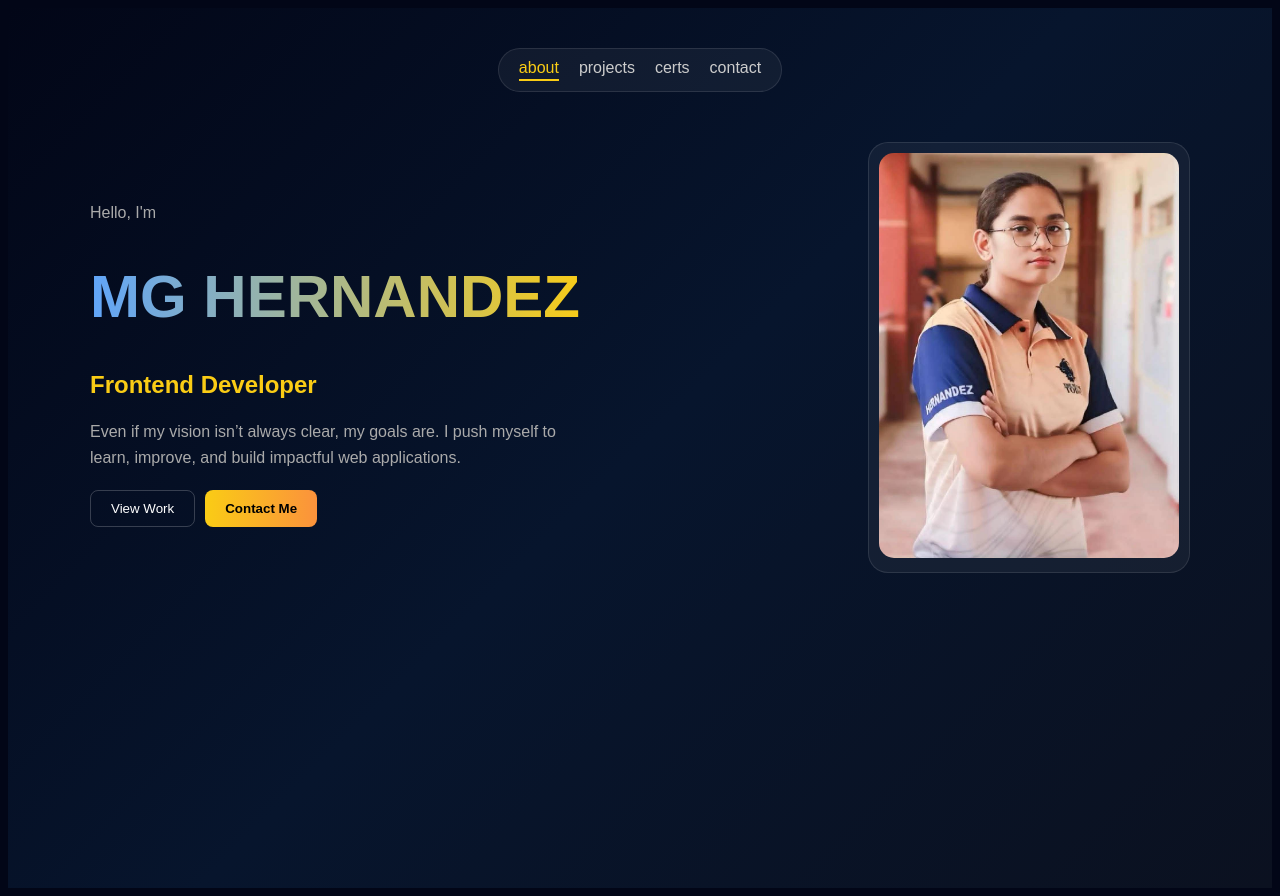
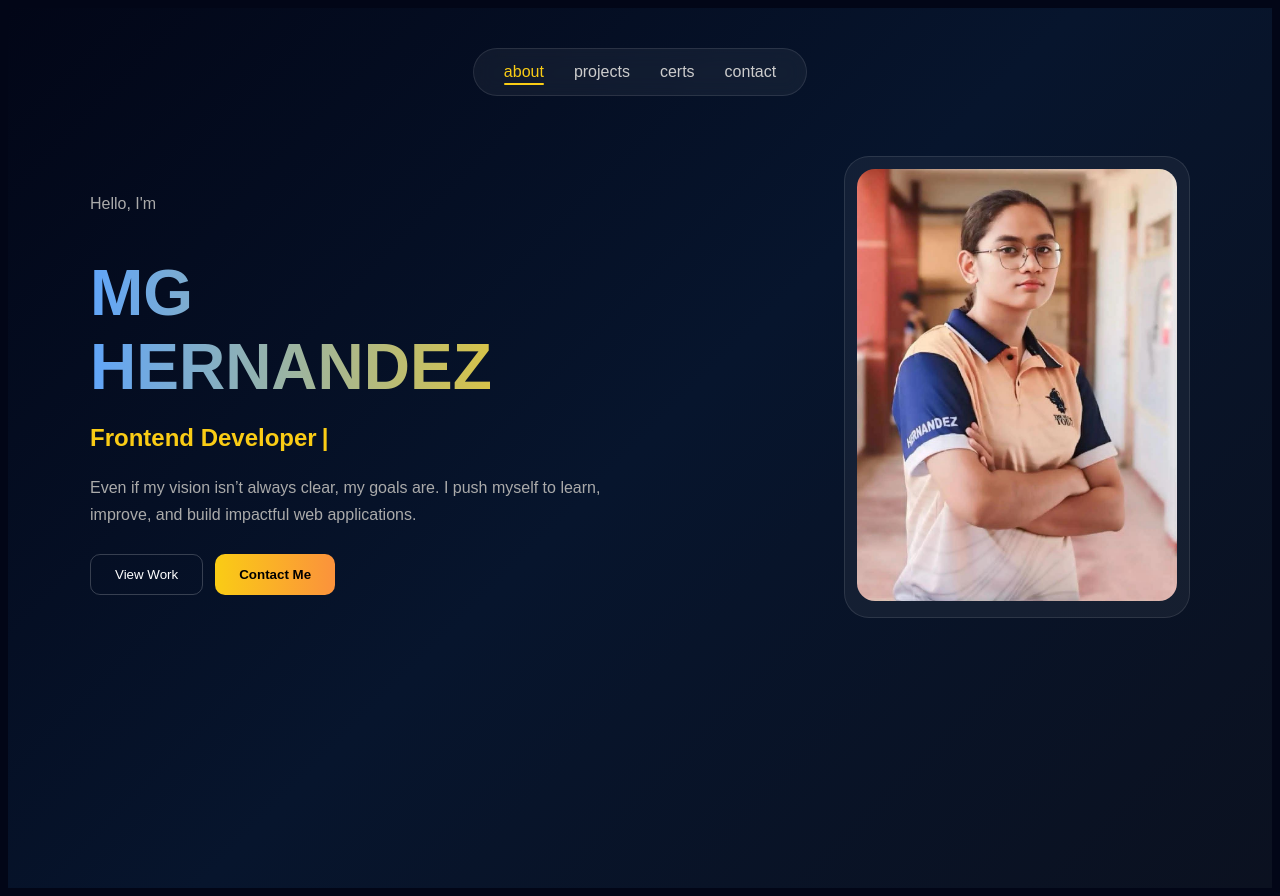
Before and after one commit to mghernandez690-del/portfolio, a Next.js app: page / in a window 1280 px wide. Built offline with nearby package versions, Linux system fonts and the light colour scheme.

Commit message:
premium UI + typewriter effect

```diff
--- a/app/page.tsx
+++ b/app/page.tsx
@@ -5,7 +5,23 @@ import { useState, useEffect } from "react";
 export default function Home() {
   const [active, setActive] = useState("about");
   const [show, setShow] = useState(true);
+  const [text, setText] = useState("");
 
+  const fullText = "Frontend Developer";
+
+  // TYPEWRITER
+  useEffect(() => {
+    let i = 0;
+    const interval = setInterval(() => {
+      setText(fullText.slice(0, i + 1));
+      i++;
+      if (i === fullText.length) clearInterval(interval);
+    }, 50);
+
+    return () => clearInterval(interval);
+  }, [active]);
+
+  // TRANSITION
   useEffect(() => {
     setShow(false);
     const t = setTimeout(() => setShow(true), 200);
@@ -23,15 +39,17 @@ export default function Home() {
       }}
     >
       {/* NAV */}
-      <div style={{ display: "flex", justifyContent: "center", marginBottom: "50px" }}>
+      <div style={{ display: "flex", justifyContent: "center", marginBottom: "60px" }}>
         <div
           style={{
             display: "flex",
-            gap: "20px",
-            padding: "10px 20px",
+            gap: "30px",
+            padding: "14px 30px",
             borderRadius: "999px",
             background: "rgba(255,255,255,0.05)",
             border: "1px solid rgba(255,255,255,0.1)",
+            backdropFilter: "blur(10px)",
+            fontSize: "16px",
           }}
         >
           {["about", "projects", "certs", "contact"].map((item) => (
@@ -40,12 +58,27 @@ export default function Home() {
               onClick={() => setActive(item)}
               style={{
                 cursor: "pointer",
+                position: "relative",
                 color: active === item ? "#facc15" : "#ccc",
-                borderBottom: active === item ? "2px solid #facc15" : "none",
-                paddingBottom: "2px",
+                transition: "0.3s",
               }}
             >
               {item}
+
+              {/* underline */}
+              {active === item && (
+                <span
+                  style={{
+                    position: "absolute",
+                    left: 0,
+                    bottom: "-4px",
+                    width: "100%",
+                    height: "2px",
+                    background: "#facc15",
+                    borderRadius: "10px",
+                  }}
+                />
+              )}
             </span>
           ))}
         </div>
@@ -63,40 +96,44 @@ export default function Home() {
       >
         {/* ABOUT */}
         {active === "about" && (
-          <div style={{ display: "flex", gap: "40px", alignItems: "center", justifyContent: "space-between" }}>
-            <div style={{ maxWidth: "500px" }}>
-              <p style={{ color: "#aaa" }}>Hello, I'm</p>
+          <div style={{ display: "flex", gap: "50px", alignItems: "center", justifyContent: "space-between" }}>
+            <div style={{ maxWidth: "520px" }}>
+              <p style={{ color: "#aaa", marginBottom: "5px" }}>Hello, I'm</p>
 
               <h1
                 style={{
-                  fontSize: "60px",
+                  fontSize: "64px",
                   fontWeight: "bold",
                   background: "linear-gradient(to right, #60a5fa, #facc15)",
                   WebkitBackgroundClip: "text",
                   color: "transparent",
+                  marginBottom: "10px",
                 }}
               >
                 MG HERNANDEZ
               </h1>
 
-              <h2 style={{ color: "#facc15", marginTop: "10px" }}>
-                Frontend Developer
+              {/* TYPEWRITER */}
+              <h2 style={{ color: "#facc15", height: "30px" }}>
+                {text}
+                <span style={{ marginLeft: "5px", animation: "blink 1s infinite" }}>|</span>
               </h2>
 
-              <p style={{ color: "#aaa", marginTop: "15px", lineHeight: "1.6" }}>
+              <p style={{ color: "#aaa", marginTop: "15px", lineHeight: "1.7" }}>
                 Even if my vision isn’t always clear, my goals are. I push myself to learn,
                 improve, and build impactful web applications.
               </p>
 
-              <div style={{ marginTop: "20px", display: "flex", gap: "10px" }}>
+              <div style={{ marginTop: "25px", display: "flex", gap: "12px" }}>
                 <button
                   onClick={() => setActive("projects")}
                   style={{
-                    padding: "10px 20px",
+                    padding: "12px 24px",
                     border: "1px solid rgba(255,255,255,0.2)",
                     background: "transparent",
                     color: "white",
-                    borderRadius: "8px",
+                    borderRadius: "10px",
+                    transition: "0.3s",
                   }}
                 >
                   View Work
@@ -105,11 +142,11 @@ export default function Home() {
                 <button
                   onClick={() => setActive("contact")}
                   style={{
-                    padding: "10px 20px",
+                    padding: "12px 24px",
                     background: "linear-gradient(to right, #facc15, #fb923c)",
                     color: "black",
                     border: "none",
-                    borderRadius: "8px",
+                    borderRadius: "10px",
                     fontWeight: "bold",
                   }}
                 >
@@ -121,18 +158,18 @@ export default function Home() {
             {/* IMAGE */}
             <div
               style={{
-                padding: "10px",
-                borderRadius: "20px",
+                padding: "12px",
+                borderRadius: "25px",
                 background: "rgba(255,255,255,0.05)",
                 border: "1px solid rgba(255,255,255,0.1)",
-                transition: "transform 0.3s ease",
+                transition: "0.3s",
               }}
             >
               <img
                 src="/profile.png"
                 style={{
-                  width: "300px",
-                  borderRadius: "15px",
+                  width: "320px",
+                  borderRadius: "18px",
                 }}
               />
             </div>
@@ -142,18 +179,17 @@ export default function Home() {
         {/* PROJECTS */}
         {active === "projects" && (
           <div>
-            <h2 style={{ fontSize: "30px", marginBottom: "20px" }}>Projects</h2>
+            <h2 style={{ fontSize: "32px", marginBottom: "20px" }}>Projects</h2>
 
             <div style={{ display: "grid", gridTemplateColumns: "repeat(3,1fr)", gap: "20px" }}>
               {["Portfolio Website", "Gowns & Golds", "UI Landing"].map((p) => (
                 <div
                   key={p}
                   style={{
-                    padding: "20px",
+                    padding: "25px",
                     background: "rgba(255,255,255,0.05)",
                     border: "1px solid rgba(255,255,255,0.1)",
-                    borderRadius: "10px",
-                    transition: "transform 0.3s",
+                    borderRadius: "12px",
                   }}
                 >
                   <h3>{p}</h3>
@@ -169,7 +205,7 @@ export default function Home() {
         {/* CERTS */}
         {active === "certs" && (
           <div>
-            <h2 style={{ fontSize: "30px", marginBottom: "20px" }}>Certificates</h2>
+            <h2 style={{ fontSize: "32px", marginBottom: "20px" }}>Certificates</h2>
 
             <div style={{ display: "flex", flexDirection: "column", gap: "10px" }}>
               <div style={{ padding: "15px", background: "rgba(255,255,255,0.05)", borderRadius: "10px" }}>
@@ -185,41 +221,18 @@ export default function Home() {
         {/* CONTACT */}
         {active === "contact" && (
           <div style={{ maxWidth: "400px" }}>
-            <h2 style={{ fontSize: "30px", marginBottom: "20px" }}>Contact</h2>
+            <h2 style={{ fontSize: "32px", marginBottom: "20px" }}>Contact</h2>
 
-            <input
-              placeholder="Email"
-              style={{
-                width: "100%",
-                padding: "10px",
-                marginBottom: "10px",
-                borderRadius: "8px",
-                border: "1px solid rgba(255,255,255,0.2)",
-                background: "transparent",
-                color: "white",
-              }}
-            />
-
-            <textarea
-              placeholder="Message"
-              style={{
-                width: "100%",
-                padding: "10px",
-                marginBottom: "10px",
-                borderRadius: "8px",
-                border: "1px solid rgba(255,255,255,0.2)",
-                background: "transparent",
-                color: "white",
-              }}
-            />
+            <input placeholder="Email" style={inputStyle} />
+            <textarea placeholder="Message" style={inputStyle} />
 
             <button
               style={{
                 width: "100%",
-                padding: "10px",
+                padding: "12px",
                 background: "#facc15",
                 color: "black",
-                borderRadius: "8px",
+                borderRadius: "10px",
                 fontWeight: "bold",
               }}
             >
@@ -231,3 +244,13 @@ export default function Home() {
     </main>
   );
 }
+
+const inputStyle = {
+  width: "100%",
+  padding: "12px",
+  marginBottom: "10px",
+  borderRadius: "8px",
+  border: "1px solid rgba(255,255,255,0.2)",
+  background: "transparent",
+  color: "white",
+};
```
